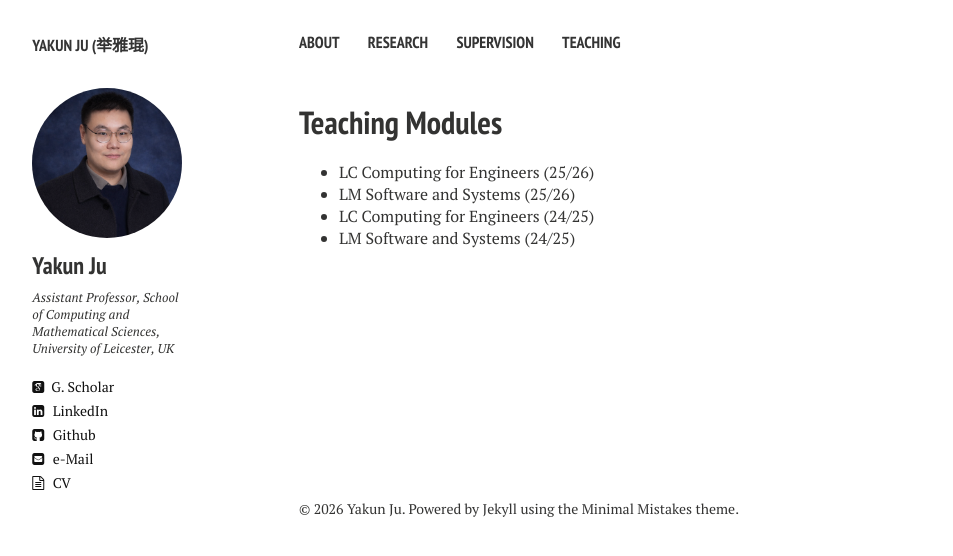
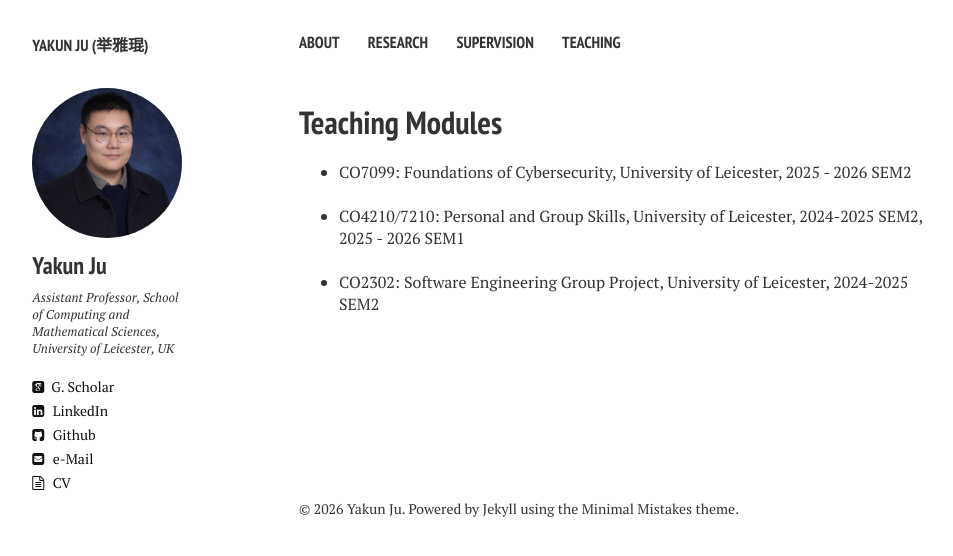
Before and after one commit to Kelvin-Ju/kelvin-ju.github.io, a Jekyll site: the page built from teaing.md, in a window 1280 px wide. Shown: the top 556 px of the page, without its empty margins (21-974 px from the left). Built offline with Jekyll 4.4.1, drawn with Linux system fonts in a browser that asks for light colours; nearby versions of some CDN libraries.

Commit message:
Update teaing.md

```diff
--- a/teaing.md
+++ b/teaing.md
@@ -7,7 +7,10 @@ modified: 3-10-2024
 comments: false
 ---
 
-* LC Computing for Engineers (25/26)
-* LM Software and Systems (25/26)
-* LC Computing for Engineers (24/25)
-* LM Software and Systems (24/25)
+* CO7099: Foundations of Cybersecurity, University of Leicester, 2025 - 2026 SEM2
+<br>
+<br>
+* CO4210/7210: Personal and Group Skills, University of Leicester, 2024-2025 SEM2, 2025 - 2026 SEM1
+<br>
+<br>
+* CO2302: Software Engineering Group Project, University of Leicester, 2024-2025 SEM2
```
